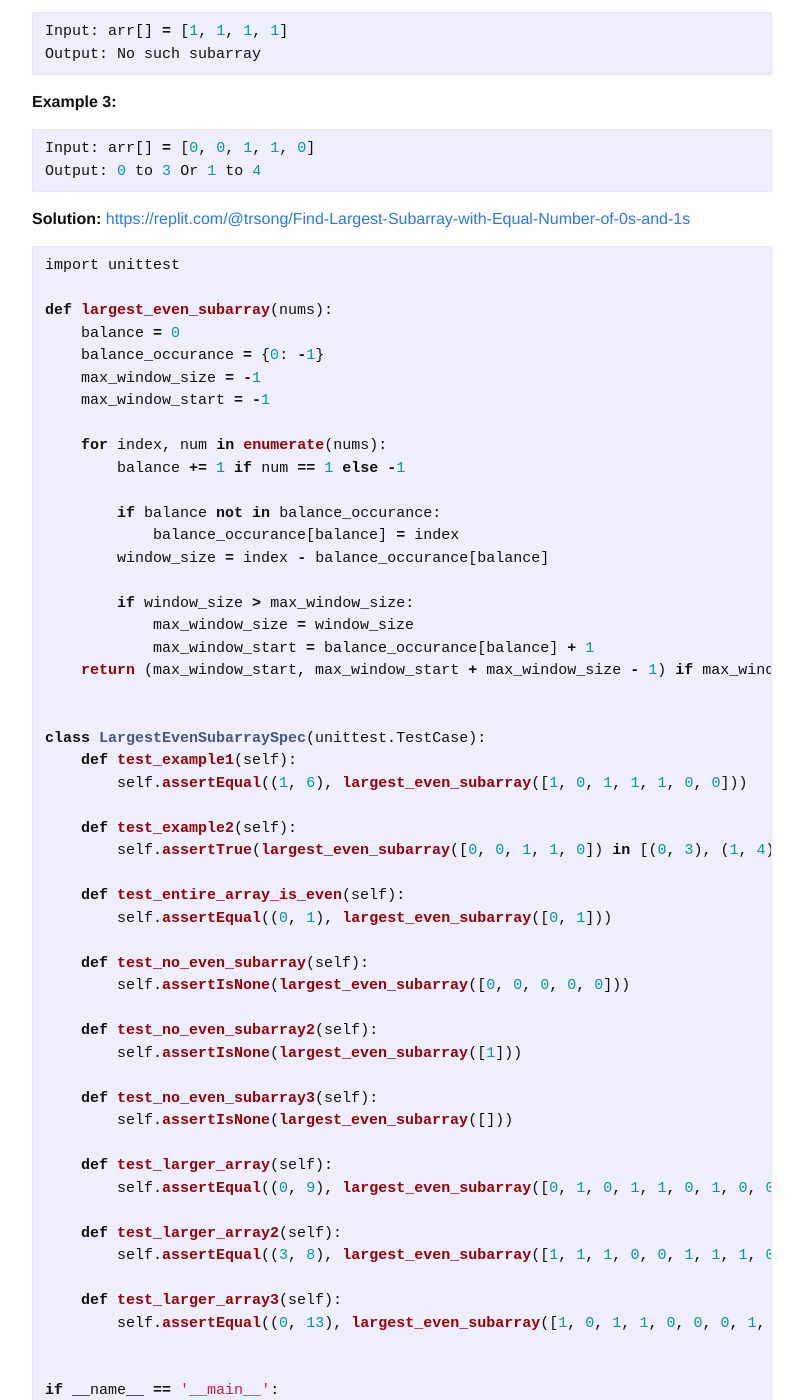
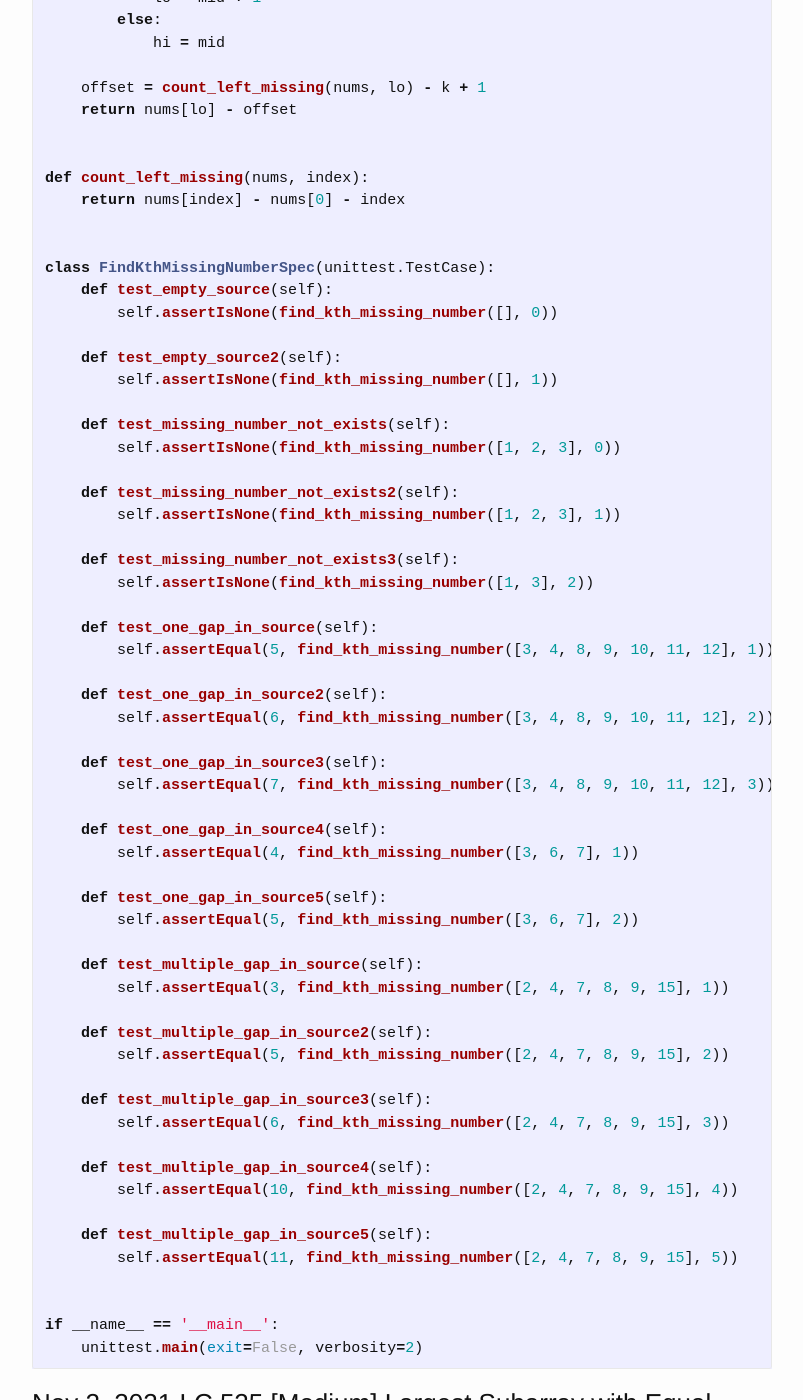
Before and after one commit to trsong/trsong.github.io, a Jekyll site: the page built from _posts/2021-11-01-DailyQuestionsNov.md, in a window 1280 px wide and 1400 px high, scrolled down 1260 px. Shown: the whole window, without its empty margins (238-1041 px from the left). Built offline with Jekyll 4.4.1, drawn with Linux system fonts in a browser that asks for light colours; some of the changed text lies outside the part shown.

Commit message:
Add solution to Nov 3 question.

````diff
--- a/_posts/2021-11-01-DailyQuestionsNov.md
+++ b/_posts/2021-11-01-DailyQuestionsNov.md
@@ -29,6 +29,82 @@ categories: Python/Java
 > - the 1st missing number is 3,
 > - the 2nd missing number is 5,
 > - the 3rd missing number is 6
+
+**Solution with Binary Search:** [https://replit.com/@trsong/Find-K-th-Missing-Number-in-Sorted-Array-2](https://replit.com/@trsong/Find-K-th-Missing-Number-in-Sorted-Array-2)
+```py
+import unittest
+
+def find_kth_missing_number(nums, k):
+    if not nums or k <= 0 or count_left_missing(nums, len(nums) - 1) < k:
+        return None
+
+    lo = 0
+    hi = len(nums) - 1
+    while lo < hi:
+        mid = lo + (hi - lo) // 2
+        if count_left_missing(nums, mid) < k:
+            lo = mid + 1
+        else:
+            hi = mid
+
+    offset = count_left_missing(nums, lo) - k + 1
+    return nums[lo] - offset
+
+
+def count_left_missing(nums, index):
+    return nums[index] - nums[0] - index
+
+
+class FindKthMissingNumberSpec(unittest.TestCase):
+    def test_empty_source(self):
+        self.assertIsNone(find_kth_missing_number([], 0))
+
+    def test_empty_source2(self):
+        self.assertIsNone(find_kth_missing_number([], 1))
+
+    def test_missing_number_not_exists(self):
+        self.assertIsNone(find_kth_missing_number([1, 2, 3], 0))
+
+    def test_missing_number_not_exists2(self):
+        self.assertIsNone(find_kth_missing_number([1, 2, 3], 1))
+
+    def test_missing_number_not_exists3(self):
+        self.assertIsNone(find_kth_missing_number([1, 3], 2))
+
+    def test_one_gap_in_source(self):
+        self.assertEqual(5, find_kth_missing_number([3, 4, 8, 9, 10, 11, 12], 1))
+
+    def test_one_gap_in_source2(self):
+        self.assertEqual(6, find_kth_missing_number([3, 4, 8, 9, 10, 11, 12], 2))
+
+    def test_one_gap_in_source3(self):
+        self.assertEqual(7, find_kth_missing_number([3, 4, 8, 9, 10, 11, 12], 3))
+
+    def test_one_gap_in_source4(self):
+        self.assertEqual(4, find_kth_missing_number([3, 6, 7], 1))
+
+    def test_one_gap_in_source5(self):
+        self.assertEqual(5, find_kth_missing_number([3, 6, 7], 2))
+
+    def test_multiple_gap_in_source(self):
+        self.assertEqual(3, find_kth_missing_number([2, 4, 7, 8, 9, 15], 1))
+
+    def test_multiple_gap_in_source2(self):
+        self.assertEqual(5, find_kth_missing_number([2, 4, 7, 8, 9, 15], 2))
+
+    def test_multiple_gap_in_source3(self):
+        self.assertEqual(6, find_kth_missing_number([2, 4, 7, 8, 9, 15], 3))
+
+    def test_multiple_gap_in_source4(self):
+        self.assertEqual(10, find_kth_missing_number([2, 4, 7, 8, 9, 15], 4))
+
+    def test_multiple_gap_in_source5(self):
+        self.assertEqual(11, find_kth_missing_number([2, 4, 7, 8, 9, 15], 5))
+
+
+if __name__ == '__main__':
+    unittest.main(exit=False, verbosity=2)
+```
 
 
 ### Nov 2, 2021 LC 525 \[Medium\] Largest Subarray with Equal Number of 0s and 1s
````
